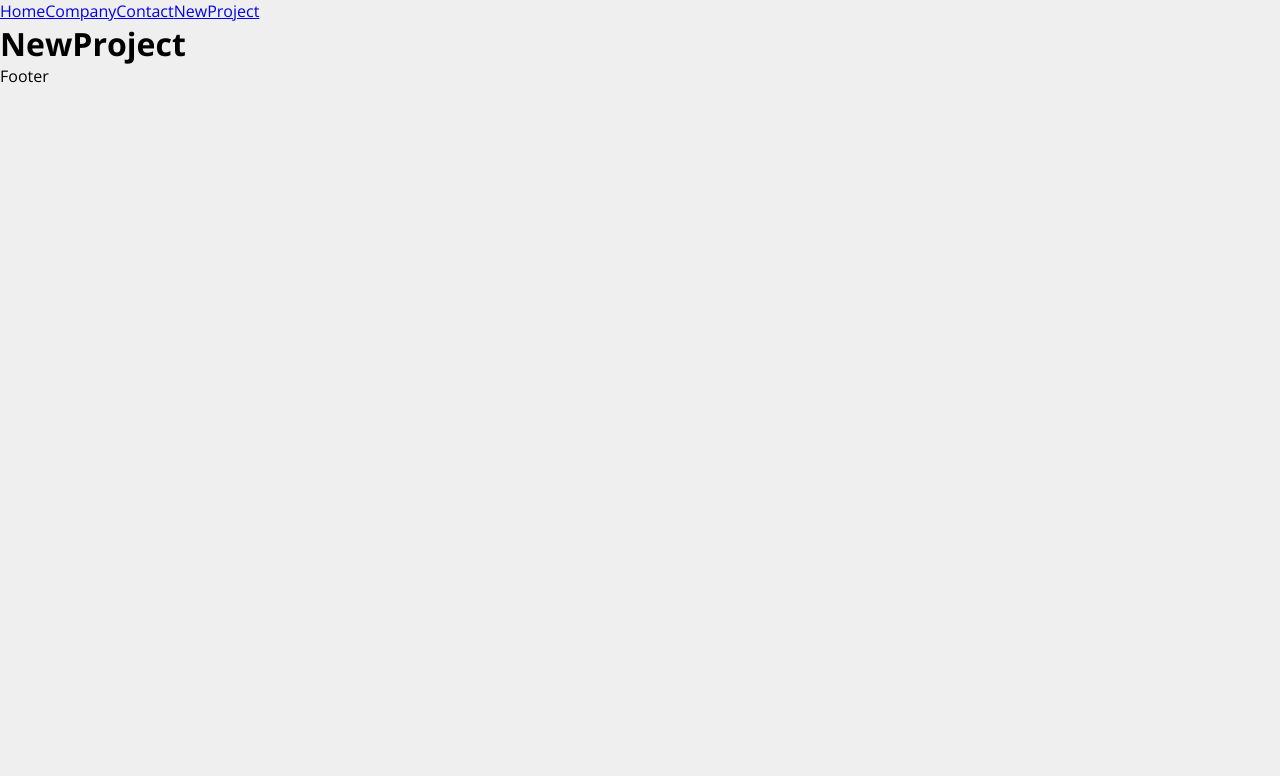
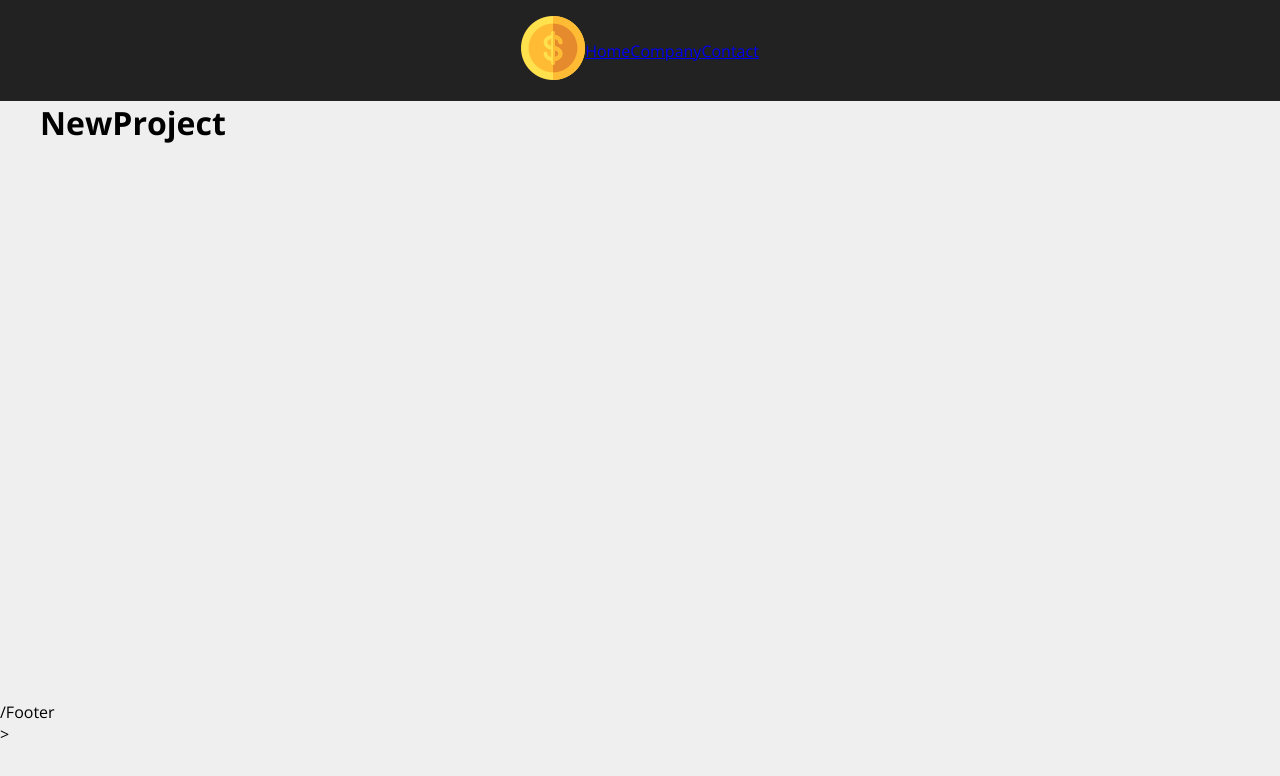
Before and after one commit to dinei84/Gerenciador-de-Projetos, a React (Create React App) app in the folder gerenciador/: page /newproject in a window 1280 px wide. Shown: the top 776 px of the page. Built offline with nearby package versions, Linux system fonts and the light colour scheme.

Commit message:
Navbar e Footer

```diff
--- a/gerenciador/src/App.js
+++ b/gerenciador/src/App.js
@@ -1,22 +1,19 @@
-import {BrowserRouter as Router, Switch, Route, Routes, Link} from 'react-router-dom'
+import {BrowserRouter as Router, Route, Routes, Link} from 'react-router-dom'
 import Home from './components/pages/Home';
 import Company from './components/pages/Company';
 import Contact from './components/pages/Contact';
 import NewProject from './components/pages/NewProject';
-import Container from './components/pages/layout/Containe';
+import Container from './components/pages/layout/Container';
+import Navbar from './components/pages/layout/Navbar';
+import Footer from './components/pages/layout/Footer';
 
 function App() {
   return (
     <Router>
 
-        <div>
-          <Link to='/'>Home</Link>
-          <Link to='/company'>Company</Link>
-          <Link to='/contact'>Contact</Link>
-          <Link to='/newproject'>NewProject</Link>
-        </div>
+        <Navbar />
 
-      <Container>
+      <Container customClass='min_height'>
         <Routes>
           <Route path='/' element={<Home />}/>
           <Route path='/company' element={<Company />}/>
@@ -25,7 +22,7 @@
         </Routes>
       </Container>
 
-      <p>Footer</p>
+      <Footer />>
 
     </Router>
   );
--- a/gerenciador/src/components/pages/layout/Containe.js
+++ b/gerenciador/src/components/pages/layout/Container.js
@@ -2,7 +2,7 @@
 
 function Container(props){
     return(
-        <div>
+<div className={`${styles.container} ${styles[props.customClass]}`}>
             {props.children}
         </div>
     )
--- a/gerenciador/src/components/pages/layout/Container.module.css
+++ b/gerenciador/src/components/pages/layout/Container.module.css
@@ -0,0 +1,20 @@
+.container{
+    max-width: 1200px;
+    display: flex;
+    justify-content: space-between;
+    margin: 0 auto;
+    flex-wrap: wrap;
+}
+
+.min_height{
+    min-height: 75%;
+}
+
+.start{
+    justify-content: flex-start;
+}
+
+.colum{
+    flex-direction: column;
+    justify-content: flex-start;
+}
--- /dev/null
+++ b/gerenciador/src/components/pages/layout/Footer.js
@@ -0,0 +1,7 @@
+function Footer(){
+    return(
+        <p>/Footer</p>
+    )
+}
+
+export default Footer
--- /dev/null
+++ b/gerenciador/src/components/pages/layout/Navbar.js
@@ -0,0 +1,29 @@
+import { Link } from "react-router-dom"
+import Container from "./Container"
+import styles from './Navbar.module.css'
+import logo from '../../../img/costs_logo.png'
+
+function Navbar(){
+    return(
+        <nav class={styles.navbar}>
+          <Container>
+            <Link to='/'>
+                <img src={logo} alt="Gerenciador de projetos"></img>
+            </Link>
+            <ul class={styles.list}>
+                <li>
+                    <Link to='/'>Home</Link>
+                </li>
+                <li>
+                    <Link to='/company'>Company</Link>
+                </li>
+                <li>
+                    <Link to='/contact'>Contact</Link>
+                </li>
+            </ul>
+          </Container>
+        </nav>
+    )
+}
+
+export default Navbar
--- /dev/null
+++ b/gerenciador/src/components/pages/layout/Navbar.module.css
@@ -0,0 +1,12 @@
+.navbar{
+    display: flex;
+    justify-content: space-between;
+    background-color: #222;
+    padding: 1em;
+}
+
+.list{
+    display: flex;
+    list-style: none;
+    align-items: center;
+}
```
Also changed, not shown: gerenciador/src/components/pages/layout/Footer.module.css (added).
